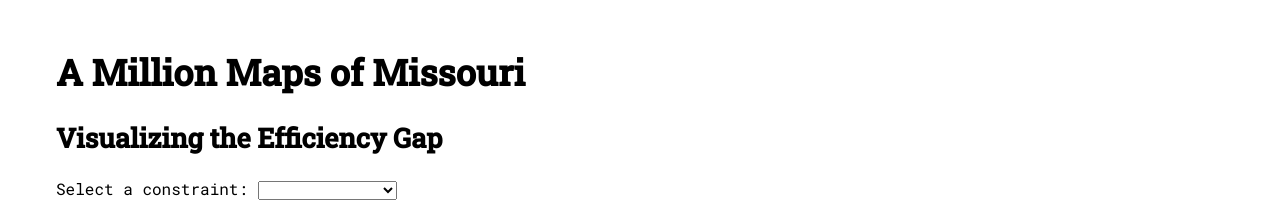
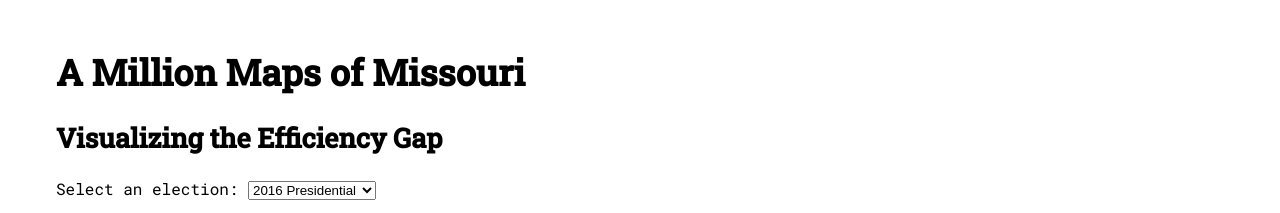
Before and after one commit to hjohns12/portion-viz, a plain HTML site: page index.html in a window 1280 px wide. Shown: the top 213 px of the page. Drawn offline with Linux system fonts and the light colour scheme.

Commit message:
rename for elections on dropdown change

```diff
--- a/index.html
+++ b/index.html
@@ -11,11 +11,10 @@
       <h2>Visualizing the Efficiency Gap</h2>
     </header>
 
-    <label for="dropdown">Select a constraint: </label>
+    <label for="dropdown">Select an election: </label>
     <select id="dropdown" name="dropdown">
-      <option value="Select a constraint" selected="selected"></option>
-      <option value="pop-constraint">Equal population</option>
-      <option value="single-flip-contiguous">Contiguous districts</option>
+      <option value="PRES16" selected="PRES16">2016 Presidential</option>
+      <option value="USSEN16">2016 U.S. Senate</option>
     </select>
 
     <div id="dashboard">
```
